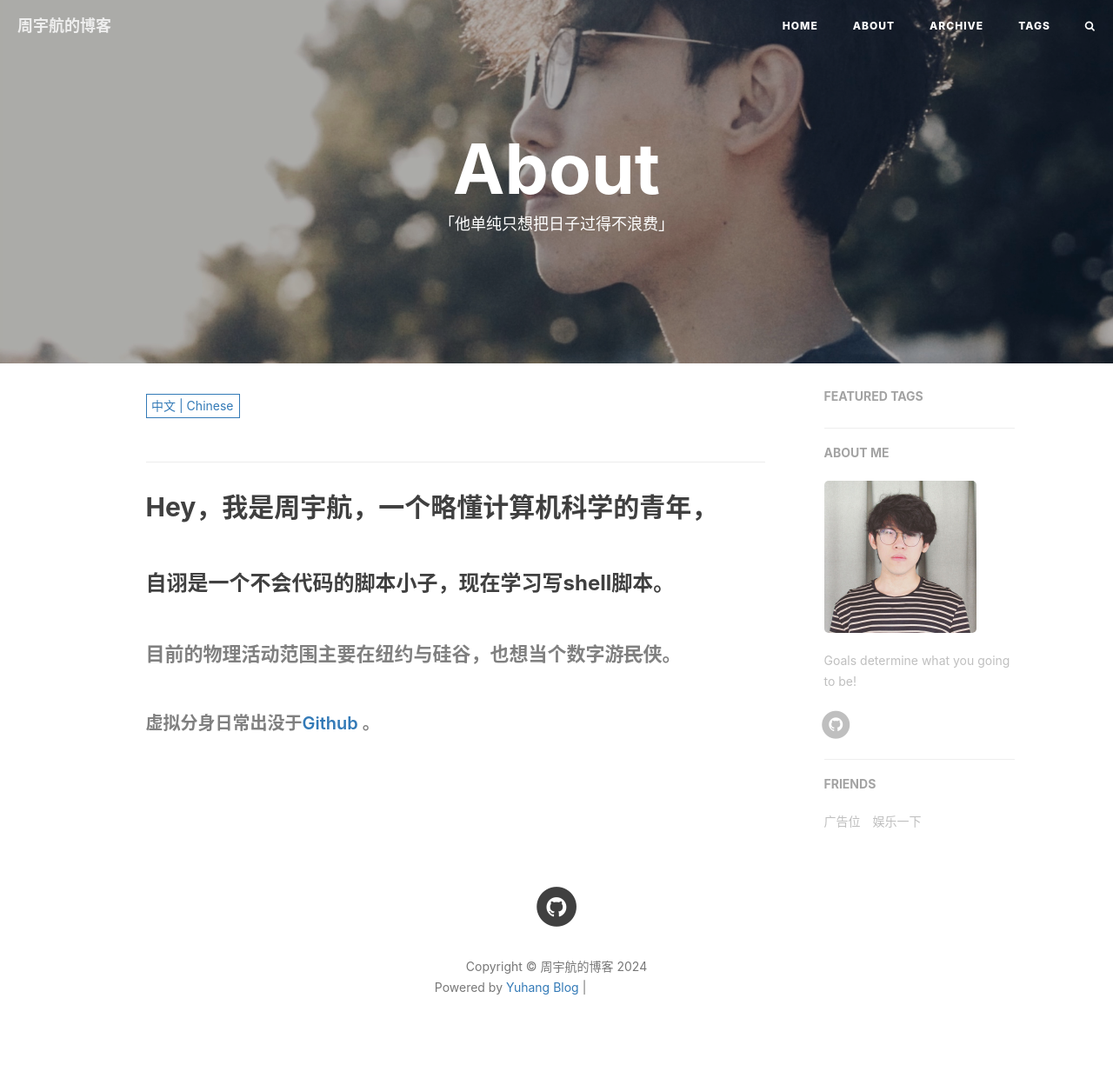
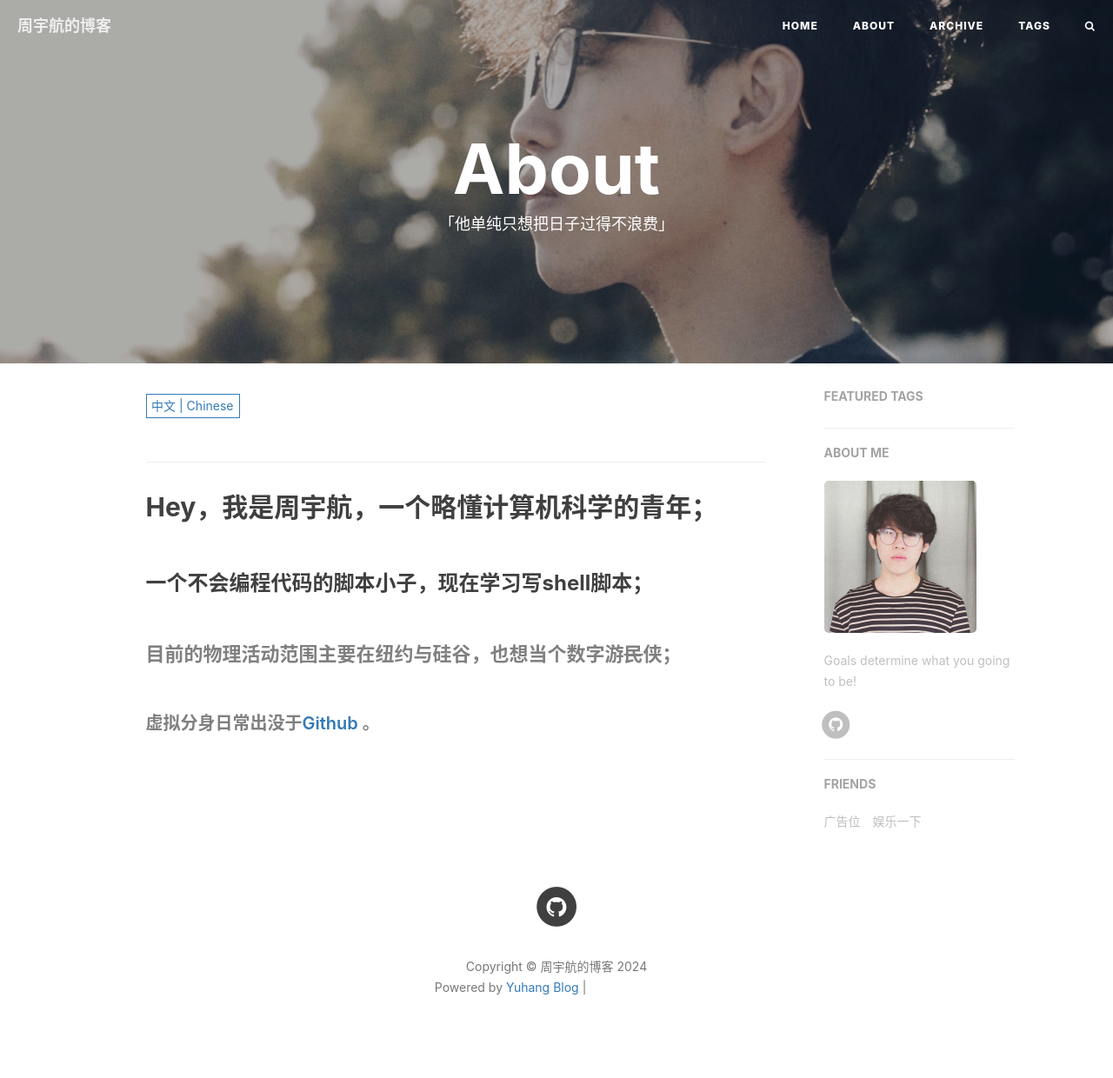
Before and after one commit to rebecca554owen/rebecca554owen.github.io, a Jekyll site: the page built from about.html, in a window 1280 px wide. Shown: the whole page at 87% size. Built offline with Jekyll 4.4.1, drawn with Linux system fonts in a browser that asks for light colours; nearby versions of some CDN libraries; comment, search, counter and statistics services are not loaded; grey boxes are pictures that could not be loaded.

Commit message:
Update zh.md

```diff
--- a/_includes/about/zh.md
+++ b/_includes/about/zh.md
@@ -1,4 +1,4 @@
-## Hey，我是周宇航，一个略懂计算机科学的青年，
-### 自诩是一个不会代码的脚本小子，现在学习写shell脚本。
-#### 目前的物理活动范围主要在纽约与硅谷，也想当个数字游<del>民</del>侠。
+## Hey，我是周宇航，一个略懂计算机科学的青年；
+### 一个不会编程代码的脚本小子，现在学习写shell脚本；
+#### 目前的物理活动范围主要在纽约与硅谷，也想当个数字游<del>民</del>侠；
 ##### 虚拟分身日常出没于[Github](https://github.com/rebecca554owen) 。
```
